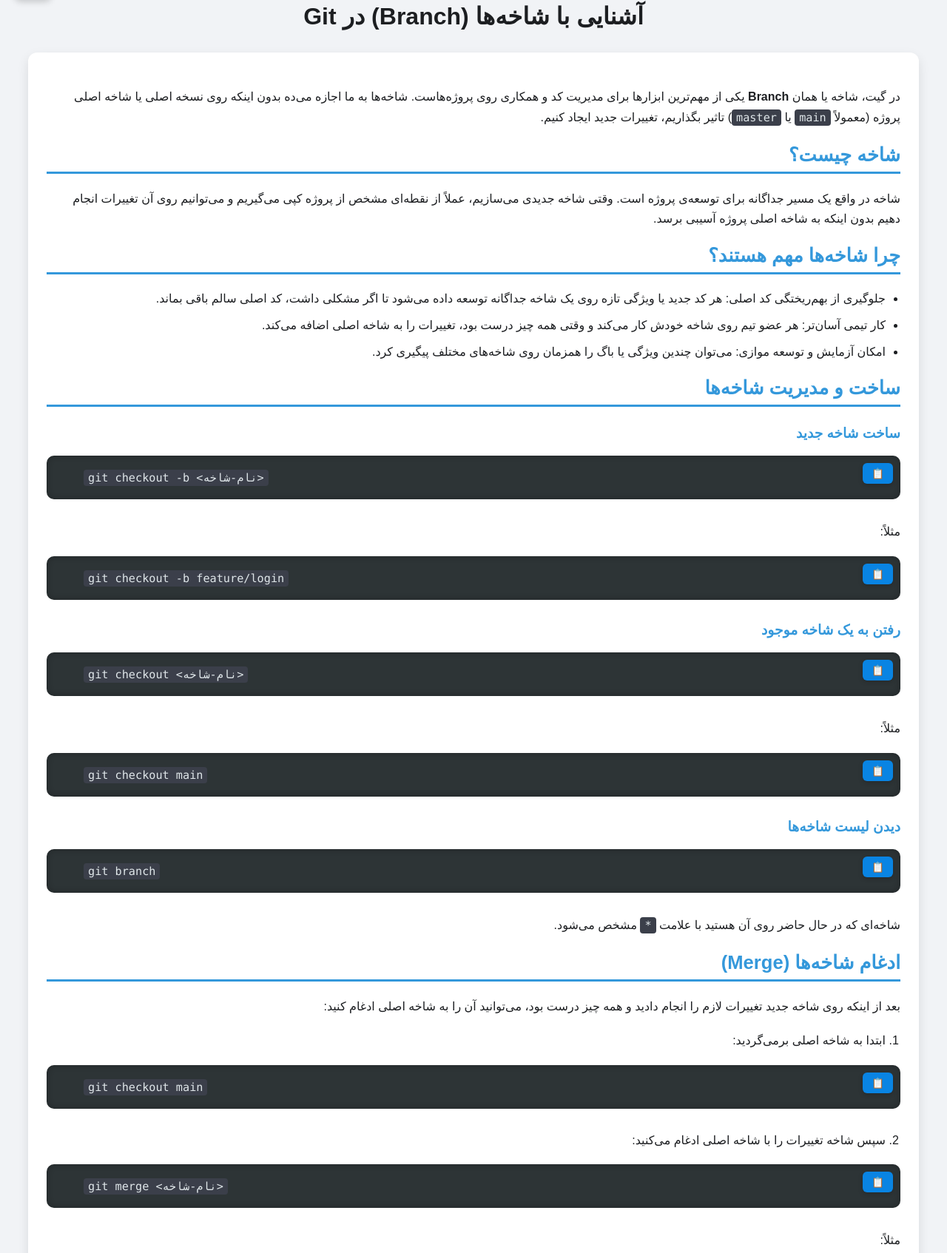
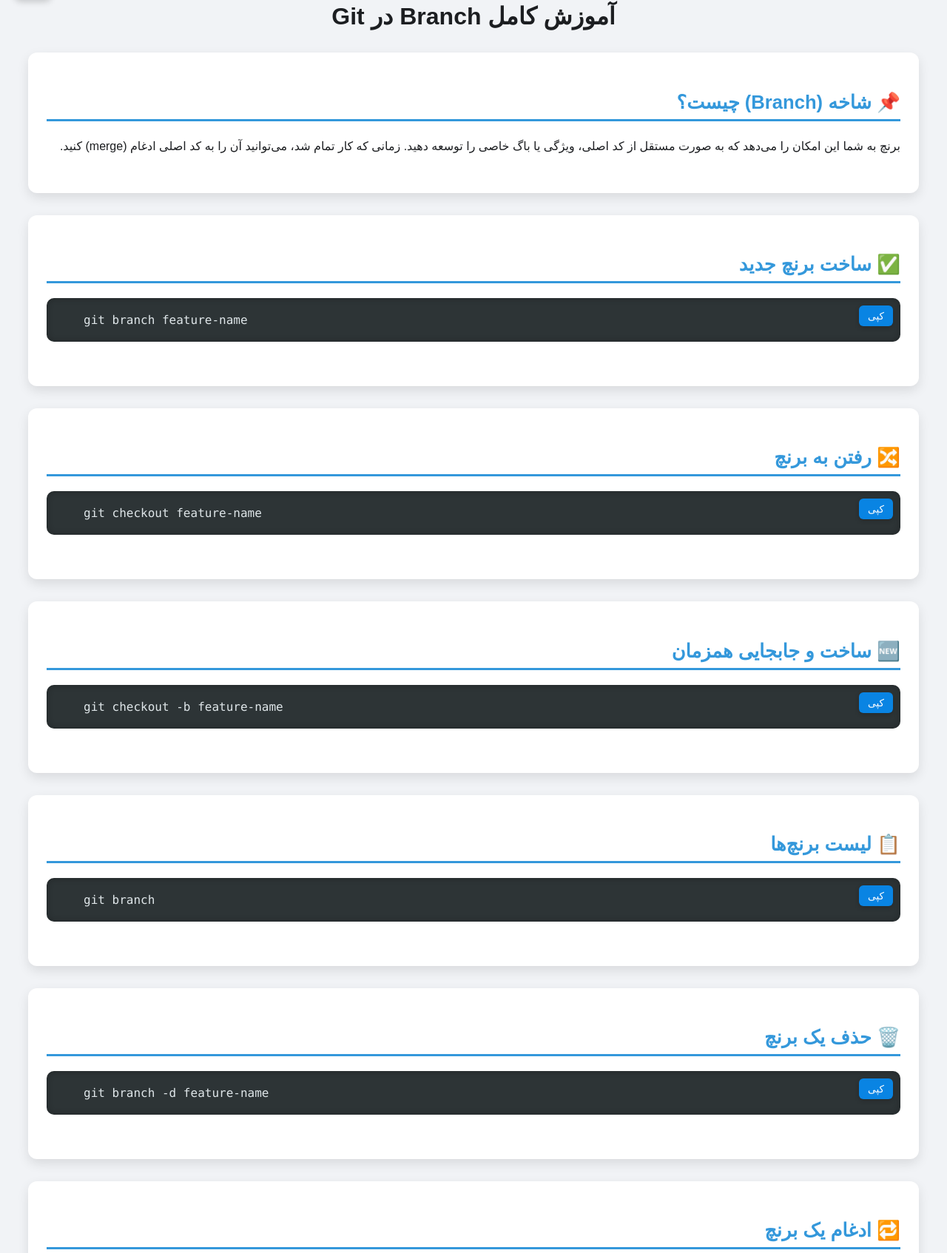
Before and after one commit to younesnoorzahi/git-commands, a plain HTML site: page git-branch.html in a window 1280 px wide. Shown: the part 56-1750 px from the top of the page at 74% size. Drawn offline with Linux system fonts and the light colour scheme; a small style sheet from the web is missing.

Commit message:
Updating the git-branch.html file information

```diff
--- a/git-branch.html
+++ b/git-branch.html
@@ -5,7 +5,9 @@
     <meta charset="UTF-8" />
     <meta name="viewport" content="width=device-width, initial-scale=1" />
     <title>شاخه‌ها (Branch) در Git</title>
-    <link href="https://v1.fontapi.ir/css/Vazir:400;700" rel="stylesheet" />
+    <link rel="icon" href="https://cdn.jsdelivr.net/gh/devicons/devicon/icons/git/git-original.svg"
+        type="image/svg+xml">
+    <link href="https://v1.fontapi.ir/css/Vazir" rel="stylesheet" />
     <style>
         :root {
             --bg: #f1f3f6;
@@ -84,12 +86,6 @@
             font-size: 1.6rem;
         }
 
-        h3 {
-            color: var(--accent);
-            margin-top: 25px;
-            font-weight: 600;
-        }
-
         pre {
             position: relative;
             background: var(--code-bg);
@@ -133,28 +129,6 @@
             margin-bottom: 20px;
         }
 
-        ul {
-            margin-bottom: 20px;
-            padding-right: 20px;
-        }
-
-        ul li {
-            margin-bottom: 10px;
-            font-size: 1rem;
-            line-height: 1.6;
-        }
-
-        ol {
-            padding-right: 20px;
-            margin-bottom: 20px;
-        }
-
-        ol li {
-            margin-bottom: 10px;
-            font-size: 1rem;
-            line-height: 1.6;
-        }
-
         code {
             background-color: #3b3f4a;
             padding: 2px 6px;
@@ -163,105 +137,75 @@
             font-size: 0.95rem;
             direction: ltr;
             color: var(--code-text);
-            font-weight: normal;
         }
     </style>
 </head>
 
 <body>
 
-    <button class="dark-toggle" onclick="toggleDarkMode()">🌙</button>
+    <button class="dark-toggle" onclick="toggleDark()">🌙</button>
 
-    <h1>آشنایی با شاخه‌ها (Branch) در Git</h1>
+    <h1>آموزش کامل Branch در Git</h1>
 
     <div class="section">
-        <p>در گیت، شاخه یا همان <strong>Branch</strong> یکی از مهم‌ترین ابزارها برای مدیریت کد و همکاری روی پروژه‌هاست.
-            شاخه‌ها به ما اجازه می‌ده بدون اینکه روی نسخه اصلی یا شاخه اصلی پروژه (معمولاً <code>main</code> یا
-            <code>master</code>) تاثیر بگذاریم، تغییرات جدید ایجاد کنیم.</p>
+        <h2>📌 شاخه (Branch) چیست؟</h2>
+        <p>برنچ به شما این امکان را می‌دهد که به صورت مستقل از کد اصلی، ویژگی یا باگ خاصی را توسعه دهید. زمانی که کار
+            تمام شد، می‌توانید آن را به کد اصلی ادغام (merge) کنید.</p>
+    </div>
 
-        <h2>شاخه چیست؟</h2>
-        <p>شاخه در واقع یک مسیر جداگانه برای توسعه‌ی پروژه است. وقتی شاخه جدیدی می‌سازیم، عملاً از نقطه‌ای مشخص از پروژه
-            کپی می‌گیریم و می‌توانیم روی آن تغییرات انجام دهیم بدون اینکه به شاخه اصلی پروژه آسیبی برسد.</p>
+    <div class="section">
+        <h2>✅ ساخت برنچ جدید</h2>
+        <pre><button class="copy-btn" onclick="copyCode(this)">کپی</button>git branch feature-name</pre>
+    </div>
 
-        <h2>چرا شاخه‌ها مهم هستند؟</h2>
-        <ul>
-            <li>جلوگیری از بهم‌ریختگی کد اصلی: هر کد جدید یا ویژگی تازه روی یک شاخه جداگانه توسعه داده می‌شود تا اگر
-                مشکلی داشت، کد اصلی سالم باقی بماند.</li>
-            <li>کار تیمی آسان‌تر: هر عضو تیم روی شاخه خودش کار می‌کند و وقتی همه چیز درست بود، تغییرات را به شاخه اصلی
-                اضافه می‌کند.</li>
-            <li>امکان آزمایش و توسعه موازی: می‌توان چندین ویژگی یا باگ را همزمان روی شاخه‌های مختلف پیگیری کرد.</li>
-        </ul>
+    <div class="section">
+        <h2>🔀 رفتن به برنچ</h2>
+        <pre><button class="copy-btn" onclick="copyCode(this)">کپی</button>git checkout feature-name</pre>
+    </div>
 
-        <h2>ساخت و مدیریت شاخه‌ها</h2>
+    <div class="section">
+        <h2>🆕 ساخت و جابجایی همزمان</h2>
+        <pre><button class="copy-btn" onclick="copyCode(this)">کپی</button>git checkout -b feature-name</pre>
+    </div>
 
-        <h3>ساخت شاخه جدید</h3>
-        <pre><button class="copy-btn" title="کپی کد">📋</button><code>git checkout -b &lt;نام-شاخه&gt;</code></pre>
-        <p>مثلاً:</p>
-        <pre><button class="copy-btn" title="کپی کد">📋</button><code>git checkout -b feature/login</code></pre>
+    <div class="section">
+        <h2>📋 لیست برنچ‌ها</h2>
+        <pre><button class="copy-btn" onclick="copyCode(this)">کپی</button>git branch</pre>
+    </div>
 
-        <h3>رفتن به یک شاخه موجود</h3>
-        <pre><button class="copy-btn" title="کپی کد">📋</button><code>git checkout &lt;نام-شاخه&gt;</code></pre>
-        <p>مثلاً:</p>
-        <pre><button class="copy-btn" title="کپی کد">📋</button><code>git checkout main</code></pre>
+    <div class="section">
+        <h2>🗑️ حذف یک برنچ</h2>
+        <pre><button class="copy-btn" onclick="copyCode(this)">کپی</button>git branch -d feature-name</pre>
+    </div>
 
-        <h3>دیدن لیست شاخه‌ها</h3>
-        <pre><button class="copy-btn" title="کپی کد">📋</button><code>git branch</code></pre>
-        <p>شاخه‌ای که در حال حاضر روی آن هستید با علامت <code>*</code> مشخص می‌شود.</p>
+    <div class="section">
+        <h2>🔁 ادغام یک برنچ</h2>
+        <p>برای ادغام شاخه‌ای که روی آن کار کردید به شاخه‌ی اصلی:</p>
+        <pre><button class="copy-btn" onclick="copyCode(this)">کپی</button>git checkout main
+git merge feature-name</pre>
+    </div>
 
-        <h2>ادغام شاخه‌ها (Merge)</h2>
-        <p>بعد از اینکه روی شاخه جدید تغییرات لازم را انجام دادید و همه چیز درست بود، می‌توانید آن را به شاخه اصلی ادغام
-            کنید:</p>
-        <ol>
-            <li>ابتدا به شاخه اصلی برمی‌گردید:</li>
-        </ol>
-        <pre><button class="copy-btn" title="کپی کد">📋</button><code>git checkout main</code></pre>
-        <ol start="2">
-            <li>سپس شاخه تغییرات را با شاخه اصلی ادغام می‌کنید:</li>
-        </ol>
-        <pre><button class="copy-btn" title="کپی کد">📋</button><code>git merge &lt;نام-شاخه&gt;</code></pre>
-        <p>مثلاً:</p>
-        <pre><button class="copy-btn" title="کپی کد">📋</button><code>git merge feature/login</code></pre>
-
-        <h2>حذف شاخه</h2>
-        <pre><button class="copy-btn" title="کپی کد">📋</button><code>git branch -d &lt;نام-شاخه&gt;</code></pre>
-
-        <h2>نکات مهم</h2>
-        <ul>
-            <li>قبل از ادغام شاخه‌ها، بهتر است تغییرات شاخه اصلی را بروز کنید (pull کنید) تا تداخل (conflict) کمتری
-                داشته باشید.</li>
-            <li>اگر در زمان ادغام، تغییرات دو شاخه با هم تداخل داشتند، باید به صورت دستی تداخل‌ها را حل کنید.</li>
-            <li>استفاده درست از شاخه‌ها باعث می‌شود پروژه مرتب، قابل مدیریت و قابل توسعه باشد.</li>
-        </ul>
+    <div class="section">
+        <h2>📦 مثال کامل از ساخت تا حذف برنچ</h2>
+        <pre><button class="copy-btn" onclick="copyCode(this)">کپی</button>git checkout -b feature/contact-form
+# تغییرات...
+git checkout main
+git merge feature/contact-form
+git branch -d feature/contact-form</pre>
     </div>
 
     <script>
-        // کپی کردن کدها با دکمه
-        document.querySelectorAll('.copy-btn').forEach(btn => {
-            btn.addEventListener('click', () => {
-                const code = btn.nextElementSibling.innerText;
-                navigator.clipboard.writeText(code).then(() => {
-                    btn.innerText = '✅';
-                    setTimeout(() => btn.innerText = '📋', 1500);
-                });
+        function copyCode(btn) {
+            const code = btn.parentElement.textContent.replace("کپی", "").trim();
+            navigator.clipboard.writeText(code).then(() => {
+                btn.innerText = "کپی شد!";
+                setTimeout(() => { btn.innerText = "کپی"; }, 1500);
             });
-        });
-
-        // تغییر تم تاریک و روشن
-        function toggleDarkMode() {
-            document.body.classList.toggle('dark');
-            if (document.body.classList.contains('dark')) {
-                localStorage.setItem('theme', 'dark');
-            } else {
-                localStorage.setItem('theme', 'light');
-            }
         }
 
-        // بارگذاری تم ذخیره شده هنگام شروع
-        window.addEventListener('DOMContentLoaded', () => {
-            if (localStorage.getItem('theme') === 'dark') {
-                document.body.classList.add('dark');
-            }
-        });
+        function toggleDark() {
+            document.body.classList.toggle("dark");
+        }
     </script>
 
 </body>
```
